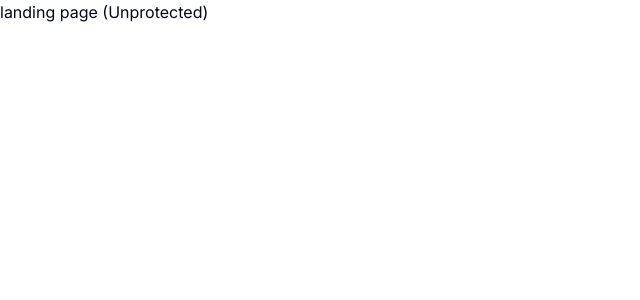
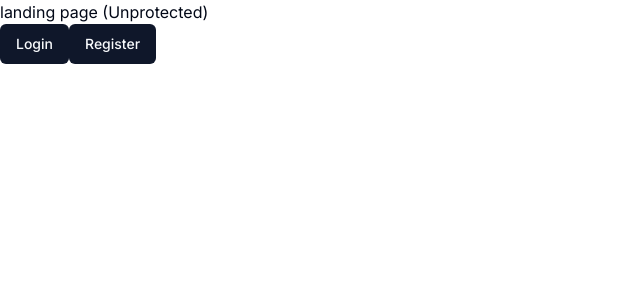
Before and after one commit to Dawitlior/Genius, a Next.js app: page / in a window 1280 px wide. Shown: the top 300 px of the page, without its empty margins (0-640 px from the left). Built offline with nearby package versions, Linux system fonts and the light colour scheme.

Commit message:
sign in sign up btn's

```diff
--- a/app/(landing)/page.tsx
+++ b/app/(landing)/page.tsx
@@ -1,7 +1,23 @@
+import { Button } from "@/components/ui/button"
+import Link from "next/link"
 
 const LandingPage = () => {
     return <div>
         landing page (Unprotected)
+        <div>
+            <Link href="/sign-in">
+                <Button>
+                    Login
+                </Button>
+            </Link>
+
+            <Link href="/sign-up">
+                <Button>
+                    Register
+                </Button>
+            </Link>
+
+        </div>
     </div>
 }
 
```
